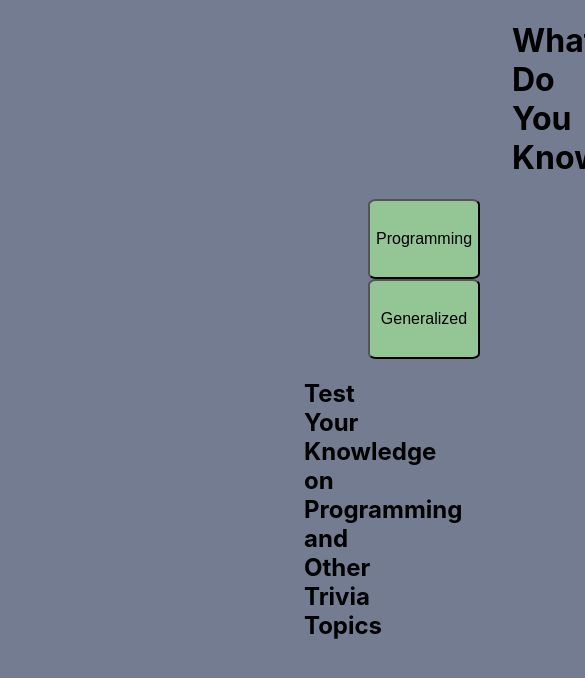
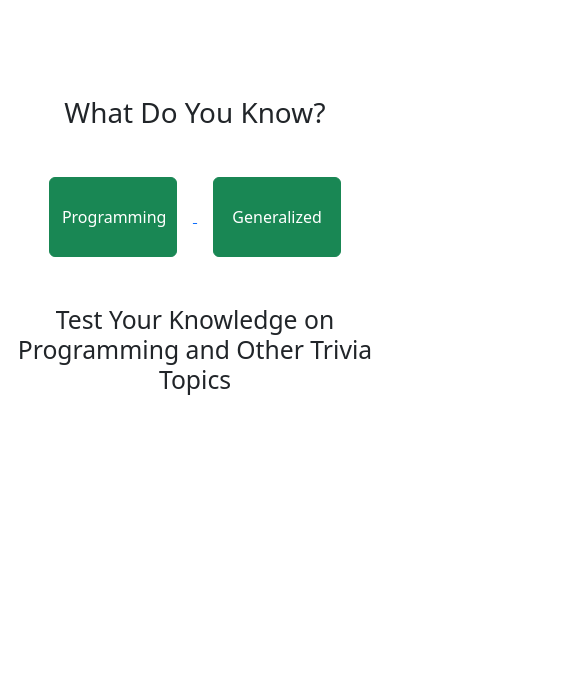
Before and after one commit to Universal-Patois/what-do-you-know, a React (Create React App) app: page / in a window 390 px wide. Shown: the top 678 px of the page, 585 px wide, since content can reach past the window. Built offline with nearby package versions, Linux system fonts and the light colour scheme.

Commit message:
Refactor: Responsive- Make TriviaSelection component responsive

```diff
--- a/package.json
+++ b/package.json
@@ -6,8 +6,10 @@
     "@testing-library/jest-dom": "^5.16.5",
     "@testing-library/react": "^13.4.0",
     "@testing-library/user-event": "^13.5.0",
+    "bootstrap": "^5.2.3",
     "prop-types": "^15.8.1",
     "react": "^18.2.0",
+    "react-bootstrap": "^2.7.0",
     "react-dom": "^18.2.0",
     "react-dropdown-now": "^6.0.1",
     "react-router-dom": "^6.4.3",
--- a/public/index.html
+++ b/public/index.html
@@ -2,7 +2,7 @@
 <html lang="en">
   <head>
     <meta charset="utf-8" />
-    <link rel="icon" href=".∂/favicon.png" />
+    <link rel="icon" href="./favicon.png" />
     <meta name="viewport" content="width=device-width, initial-scale=1" />
     <meta name="theme-color" content="#000000" />
     <meta
--- a/src/components/Form/Form.js
+++ b/src/components/Form/Form.js
@@ -2,6 +2,9 @@ import React, { useState } from "react";
 import PropTypes from "prop-types";
 import { Dropdown } from "react-dropdown-now";
 import { NavLink } from "react-router-dom";
+import Container from 'react-bootstrap/Container';
+import Row from 'react-bootstrap/Row';
+import Col from 'react-bootstrap/Col';
 import "./Form.css";
 
 const Form = ({ triviaType, fetchCodingData, fetchGeneralData, addQuestions}) => {
@@ -40,6 +43,9 @@ const Form = ({ triviaType, fetchCodingData, fetchGeneralData, addQuestions}) =>
   };
 
   return (
+    <Container fluid="md">
+      <Row>
+        <Col>
           <section>
             <h1 className="form-header">What Do You Know?</h1>
             <div className="topic">
@@ -86,6 +92,9 @@ const Form = ({ triviaType, fetchCodingData, fetchGeneralData, addQuestions}) =>
               </NavLink>
             </nav>
           </section>
+        </Col>
+      </Row>
+    </Container>
     );
   }
 
--- a/src/components/Quiz/Quiz.js
+++ b/src/components/Quiz/Quiz.js
@@ -25,7 +25,7 @@ const Quiz = ({ correctAnswer, currentQuestion, quizQuestions, showQuestion, sav
 
   return (
     <>
-      {!this.state.submitted ? (
+      {!submitted ? (
         <>
           <div className="card-container">
             {quizQuestions.map((question, index) => (
--- a/src/components/TriviaSelection/TriviaSelection.css
+++ b/src/components/TriviaSelection/TriviaSelection.css
@@ -1,16 +1,21 @@
+.start-page-container {
+  margin-top: 6rem;
+}
+
 .app-header {
-  margin-left: 16em;
+  margin-bottom: 3rem;
 }
 
 .app-message {
-  margin-left: 19rem;
+  margin-top: 3rem;
 }
 
 .button {
-  margin-left: 23rem;
-  width: 7rem;
+  width: 8rem;
   height: 5rem;
   font-size: medium;
   background-color: rgb(148, 197, 149);
   border-radius: 7%;
+  margin-right: 1rem;
+  margin-left: 1rem;
 }
--- a/src/components/TriviaSelection/TriviaSelection.js
+++ b/src/components/TriviaSelection/TriviaSelection.js
@@ -1,34 +1,49 @@
 import React from "react";
 import { Link } from "react-router-dom";
+import Button from 'react-bootstrap/Button';
+import Container from 'react-bootstrap/Container';
+import Row from 'react-bootstrap/Row';
+import Col from 'react-bootstrap/Col';
 import PropTypes from "prop-types";
 import "./TriviaSelection.css";
+import 'bootstrap/dist/css/bootstrap.min.css';
 
 const TriviaSelection = ({ selectCategory }) => {
   return (
+    <Container fluid="md">
+      <Row>
+        <Col>
+          <center>
             <div className="start-page-container">
               <h1 className="app-header">What Do You Know?</h1>
                 <Link to="/form">
-        <button
+                  <Button
+                    variant="success"
                     className="button"
                     name="programming"
                     onClick={() => selectCategory("programming")}
                   >
                     Programming
-        </button>
+                  </Button>{' '}
                 </Link>
                 <Link to="/form">
-        <button
+                  <Button
+                    variant="success"
                     className="button"
                     name="generalized"
                     onClick={() => selectCategory("generalized")}
                   >
                     Generalized
-        </button>
+                  </Button>{' '}
                 </Link>
               <h2 className="app-message">
                 Test Your Knowledge on Programming and Other Trivia Topics
               </h2>
             </div>
+          </center>
+        </Col>
+      </Row>
+    </Container>
   );
 };
 export default TriviaSelection;
--- a/src/index.css
+++ b/src/index.css
@@ -1,3 +1,10 @@
+*{
+  margin: 0;
+  padding: 0;
+  box-sizing: border-box;
+  /* background-color: #747C92; */
+}
+
 body {
   margin: 0;
   font-family: -apple-system, BlinkMacSystemFont, 'Segoe UI', 'Roboto', 'Oxygen',
```
Also changed, not shown: public/favicon.png, 1 other file (tests, documents, lock files or other folders). Lines whose indentation alone changed are shown as unchanged.
